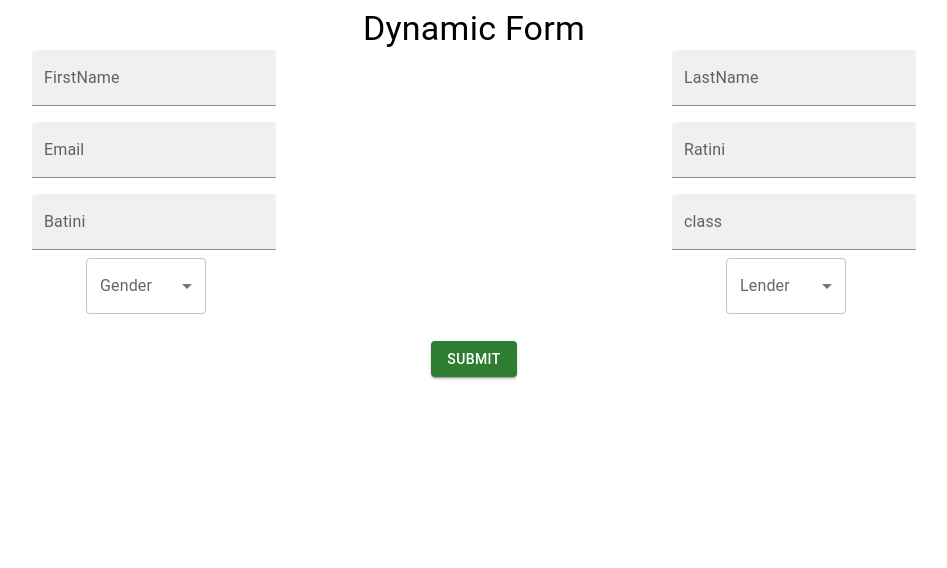
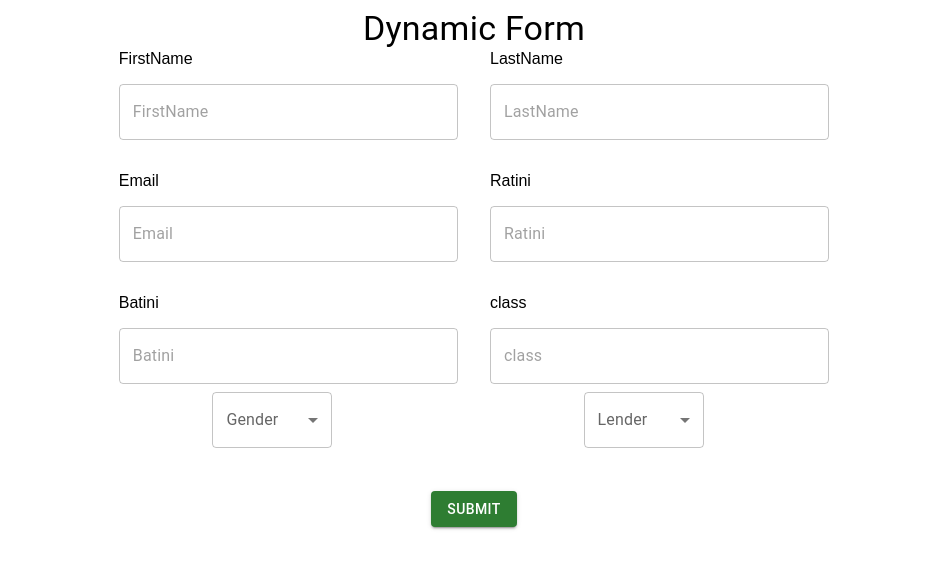
Before and after one commit to bairapraveen7/RenameForm, a React (Create React App) app: page / in a window 1280 px wide. Shown: the top 568 px of the page, without its empty margins (166-1113 px from the left). Built offline with nearby package versions, Linux system fonts and the light colour scheme.

Commit message:
feat: processing going on

```diff
--- a/src/Components/Fields/DropDownComponent.jsx
+++ b/src/Components/Fields/DropDownComponent.jsx
@@ -1,4 +1,5 @@
 import { FormControl, FormHelperText, Grid, InputLabel, MenuItem, Select } from "@mui/material";
+import { Validations } from "../ValidationRules";
 
 export const DropDownComponent = ({
     fieldItem,
@@ -15,12 +16,13 @@ export const DropDownComponent = ({
         id="demo-simple-select-error"
         value={formValue}
         label={fieldItem.name}
+        fullWidth
         onClose={(e) => {
           for (const eachValidation of fieldItem.validation) {
-            if (ValidationRules.get(eachValidation)(e.target.value)) {
+            if (Validations[eachValidation].fn(e.target.value) == true) {
               setValidation((prev) => ({
                 ...prev,
-                [fieldItem.id]: errorMessages[eachValidation]
+                [fieldItem.id]: Validations[eachValidation].message
               })
               )
               break;
--- a/src/Components/Fields/TextFieldComponent.jsx
+++ b/src/Components/Fields/TextFieldComponent.jsx
@@ -1,4 +1,5 @@
-import { Grid, TextField } from "@mui/material";
+import { FormControl, FormControlLabel, FormLabel, Grid, InputLabel, Stack, TextField, Typography } from "@mui/material";
+import { Validations } from "../ValidationRules";
 
 export const TextFieldComponent = ({
     fieldItem,
@@ -8,19 +9,26 @@ export const TextFieldComponent = ({
     setValidation
   }) => (
     <Grid item xs={6}>
+      <Stack
+      alignItems="start"
+      spacing={2}
+      >
+        <label>{fieldItem.name}</label>
+
     <TextField
+      aria-labelledby="its-the-label"
       error={validation ? true : false}
       id="filled-error-helper-text"
-      label={fieldItem.name}
       value={formValue}
       helperText={validation}
+      placeholder={fieldItem.name}
+      fullWidth
       onBlur={(e) => {
         for (const eachValidation of fieldItem.validation) {
-          if (ValidationRules.get(eachValidation)(e.target.value)) {
+          if (Validations[eachValidation].fn(e.target.value)) {
             setValidation({
-              [fieldItem.id]: errorMessages[eachValidation]
-            }
-            )
+              [fieldItem.id]: Validations[eachValidation].message
+            })
             break;
           }
         };
@@ -31,7 +39,8 @@ export const TextFieldComponent = ({
           [fieldItem.id]: e.target.value,
         }));
       }}
-      variant="filled"
     />
+     </Stack>
+
     </Grid>
   );
--- a/src/Components/MakeField.jsx
+++ b/src/Components/MakeField.jsx
@@ -2,27 +2,18 @@ import React from "react";
 import { DropDownComponent } from "./Fields/DropDownComponent";
 import { TextFieldComponent } from "./Fields/TextFieldComponent";
 
-export const MakeField = ({fieldItem,fieldValue,setFormValues,setValidation,validationMessage}) => {
+const MapToComponent = {
+  "Textfield": (props) => <TextFieldComponent {...props} />,
+  "Dropdown": (props) => <DropDownComponent {...props} />
+}
+
+export const MakeField = (props) => {
   return (
     <>
-      {fieldItem.control == "TextField" && (
-        <TextFieldComponent
-          fieldItem={fieldItem}
-          formValue={fieldValue}
-          setFormValues={setFormValues}
-          setValidation={setValidation}
-          validation={validationMessage}
-        />
-      )  }
-      { fieldItem.control == "Dropdown" && (
-        <DropDownComponent
-          fieldItem={fieldItem}
-          formValue={fieldValue}
-          setFormValues={setFormValues}
-          setValidation={setValidation}
-          validation={validationMessage}
-        />
-      )}
+    {
+      MapToComponent[props.fieldItem.control](props)
+    }
+
     </>
   );
 };
--- a/src/Components/MakeForm.jsx
+++ b/src/Components/MakeForm.jsx
@@ -1,8 +1,16 @@
-import { Box, Button, FormControl, Grid } from "@mui/material";
+import { Box, Button, Container, FormControl, Grid } from "@mui/material";
 import React, { useState } from "react";
 import { formData } from "../Data/formData";
 import { MakeField } from "./MakeField";
-import { ValidationRules, errorMessages } from "./ValidationRules";
+import { Validations } from "./ValidationRules";
+
+/*
+  Here, we need to add the styles
+  1. Decrease the width of container by adding it to the theme
+  2. Increase the boldness of label
+  3. Add Background label
+  4. Just Reacreate it
+*/
 
 export const MakeForm = () => {
   const [validation, setValidation] = useState({});
@@ -12,8 +20,8 @@ export const MakeForm = () => {
     const tempValidation = {};
     formData.map((eachItem) => {
       eachItem.validation.map((eachValidation) => {
-        if (ValidationRules.get(eachValidation)(formValues[eachItem.id]) == true) {
-          tempValidation[eachItem.id] = errorMessages[eachValidation];
+        if (Validations[eachValidation].fn(formValues[eachItem.id]) == true) {
+          tempValidation[eachItem.id] = Validations[eachValidation].message;
         }
       });
     });
@@ -24,12 +32,13 @@ export const MakeForm = () => {
 
   return (
     <Box>
-      <Grid container spacing={2}>
+      <Container sx={{ width: '60%'}}>
+      <Grid container spacing={4}>
         {formData.map((eachItem) => {
           return (
             <MakeField
               fieldItem={eachItem}
-              validationMessage={validation[eachItem.id]}
+              validation={validation[eachItem.id]}
               fieldValue={formValues[eachItem.id]}
               setFormValues={setFormValues}
               setValidation={setValidation}
@@ -42,6 +51,7 @@ export const MakeForm = () => {
       </Button>
       </Grid>
       </Grid>
+      </Container>
     </Box>
   );
 };
--- a/src/Components/ValidationRules.js
+++ b/src/Components/ValidationRules.js
@@ -1,26 +1,22 @@
-export const ValidationRules = new Map();
-
-// Set Map Values
-ValidationRules.set("R", (value) => {
-  return value == null;
-});
-ValidationRules.set("E", (value) => {
-  return !String(value)
+export const Validations = {
+  "R": {
+    fn: (value) => value == null,
+    message: "value is required"
+  },
+  "E": {
+    fn: (value) => !String(value)
     .toLowerCase()
     .match(
       /^(([^<>()[\]\\.,;:\s@"]+(\.[^<>()[\]\\.,;:\s@"]+)*)|.(".+"))@((\[[0-9]{1,3}\.[0-9]{1,3}\.[0-9]{1,3}\.[0-9]{1,3}\])|(([a-zA-Z\-0-9]+\.)+[a-zA-Z]{2,}))$/
-    );
-});
-ValidationRules.set("N", (value) => {
-  return isNaN(value);
-});
-ValidationRules.set("D", (value) => {
-  return !/^[a-zA-Z0-9]+$/.test(value);
-});
-
-export const errorMessages = {
-  "R" : "value is required",
-"E": "Email is not valid",
-"N": "Only numerics allowed",
-"D": "only Digits are allowed"
+    ),
+    message: "Email is not valid"
+  },
+  "N": {
+    fn: (value) => isNaN(value),
+    message: "Only numerics allowed"
+  },
+  "D": {
+    fn: (value) => !/^[a-zA-Z0-9]+$/.test(value),
+    message: "only Digits are allowed"
+  }
 }
--- a/src/Data/formData.jsx
+++ b/src/Data/formData.jsx
@@ -4,21 +4,21 @@ export const formData = [
   {
     id: 1,
     name: "FirstName",
-    control: "TextField",
+    control: "Textfield",
     validation: ["R", "N", "D"],
     order: 1,
   },
   {
     id: 2,
     name: "LastName",
-    control: "TextField",
+    control: "Textfield",
     validation: ["R", "N", "D"],
     order: 1,
   },
   {
     id: 3,
     name: "Email",
-    control: "TextField",
+    control: "Textfield",
     validation: ["R", "E"],
     order: 1,
   },
@@ -26,21 +26,21 @@ export const formData = [
   {
     id: 5,
     name: "Ratini",
-    control: "TextField",
+    control: "Textfield",
     validation: ["R", "E"],
     order: 1,
   },
   {
     id: 6,
     name: "Batini",
-    control: "TextField",
+    control: "Textfield",
     validation: ["R", "E"],
     order: 1,
   },
   {
     id:7,
     name: "class",
-    control:"TextField",
+    control:"Textfield",
     validation:["R","E"],
     order:2
   },
```
Also changed, not shown: src/Components/Fields.js (added).
